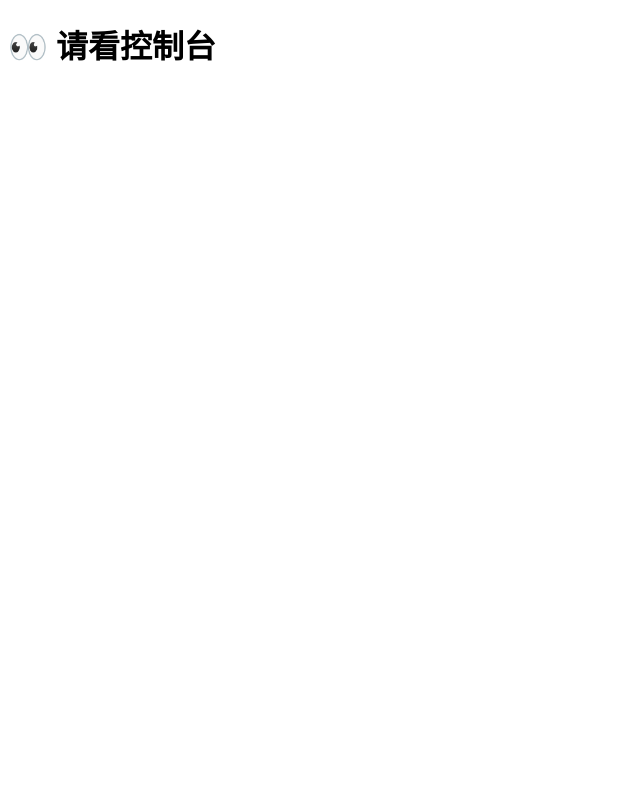
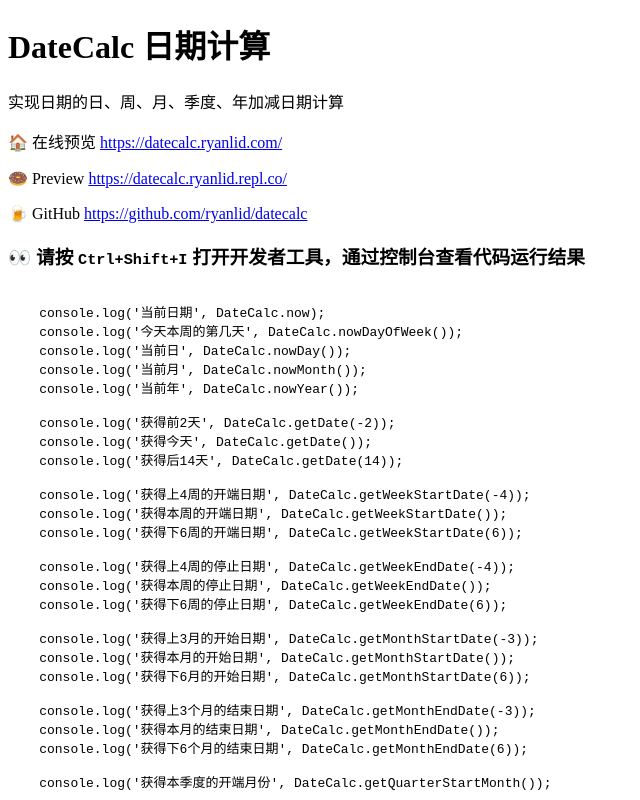
Before and after one commit to ryanlid/datecalc, a website: page index.html in a window 1280 px wide. Shown: the top 800 px of the page, without its empty margins (0-640 px from the left). Drawn offline with Linux system fonts and the light colour scheme.

Commit message:
修改演示页面

```diff
--- a/index.html
+++ b/index.html
@@ -3,10 +3,66 @@
   <head>
     <meta charset="UTF-8" />
     <meta name="viewport" content="width=device-width, initial-scale=1.0" />
-    <title>Document</title>
+    <title>DateCalc 日期计算</title>
   </head>
   <body>
-    <h1>👀 请看控制台</h1>
+    <h1>DateCalc 日期计算</h1>
+
+    <p>实现日期的日、周、月、季度、年加减日期计算</p>
+
+    <p>🏠 在线预览 <a href="https://datecalc.ryanlid.com/">https://datecalc.ryanlid.com/</a></p>
+
+    <p>🍩 Preview <a href="https://datecalc.ryanlid.repl.co/">https://datecalc.ryanlid.repl.co/</a></p>
+
+    <p>🍺 GitHub <a href="https://github.com/ryanlid/datecalc">https://github.com/ryanlid/datecalc</a></p>
+
+    <h3>👀 请按 <code>Ctrl+Shift+I</code> 打开开发者工具，通过控制台查看代码运行结果</h3>
+
+    <pre><code>
+    console.log('当前日期', DateCalc.now);
+    console.log('今天本周的第几天', DateCalc.nowDayOfWeek());
+    console.log('当前日', DateCalc.nowDay());
+    console.log('当前月', DateCalc.nowMonth());
+    console.log('当前年', DateCalc.nowYear());
+
+    console.log('获得前2天', DateCalc.getDate(-2));
+    console.log('获得今天', DateCalc.getDate());
+    console.log('获得后14天', DateCalc.getDate(14));
+
+    console.log('获得上4周的开端日期', DateCalc.getWeekStartDate(-4));
+    console.log('获得本周的开端日期', DateCalc.getWeekStartDate());
+    console.log('获得下6周的开端日期', DateCalc.getWeekStartDate(6));
+
+    console.log('获得上4周的停止日期', DateCalc.getWeekEndDate(-4));
+    console.log('获得本周的停止日期', DateCalc.getWeekEndDate());
+    console.log('获得下6周的停止日期', DateCalc.getWeekEndDate(6));
+
+    console.log('获得上3月的开始日期', DateCalc.getMonthStartDate(-3));
+    console.log('获得本月的开始日期', DateCalc.getMonthStartDate());
+    console.log('获得下6月的开始日期', DateCalc.getMonthStartDate(6));
+
+    console.log('获得上3个月的结束日期', DateCalc.getMonthEndDate(-3));
+    console.log('获得本月的结束日期', DateCalc.getMonthEndDate());
+    console.log('获得下6个月的结束日期', DateCalc.getMonthEndDate(6));
+
+    console.log('获得本季度的开端月份', DateCalc.getQuarterStartMonth());
+
+    console.log('计算上几个季度的开始日期', DateCalc.getQuarterStartDate(-1));
+    console.log('计算本季度的日期', DateCalc.getQuarterStartDate());
+    console.log('计算下几个季度的开始日期', DateCalc.getQuarterStartDate(2));
+
+    console.log('获得上1个季度的结束日期', DateCalc.getQuarterEndDate(-1));
+    console.log('获得本季度的结束日期', DateCalc.getQuarterEndDate());
+    console.log('获得下2个季度的结束日期', DateCalc.getQuarterEndDate(2));
+
+    console.log('计算上几个年的开始日期', DateCalc.getYearStartDate(-1));
+    console.log('计算本年的日期', DateCalc.getYearStartDate());
+    console.log('计算下几个年的开始日期', DateCalc.getYearStartDate(2));
+
+    console.log('获得上1个年的结束日期', DateCalc.getYearEndDate(-1));
+    console.log('获得本年的结束日期', DateCalc.getYearEndDate());
+    console.log('获得下2个年的结束日期', DateCalc.getYearEndDate(2));
+    </code></pre>
     <script src="./DateCalc.min.js"></script>
     <script>
       console.log('当前日期', DateCalc.now);
```
Also changed, not shown: README.md.
